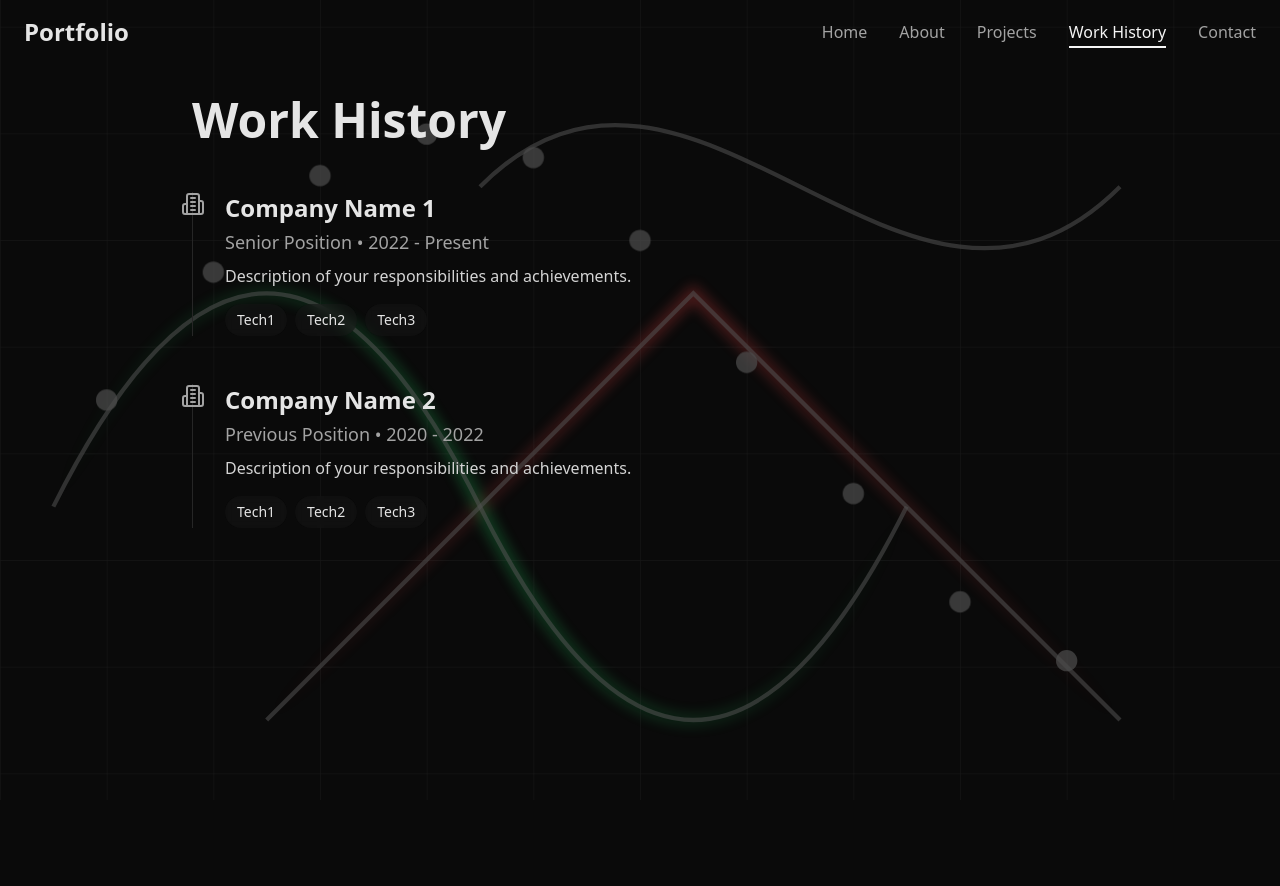
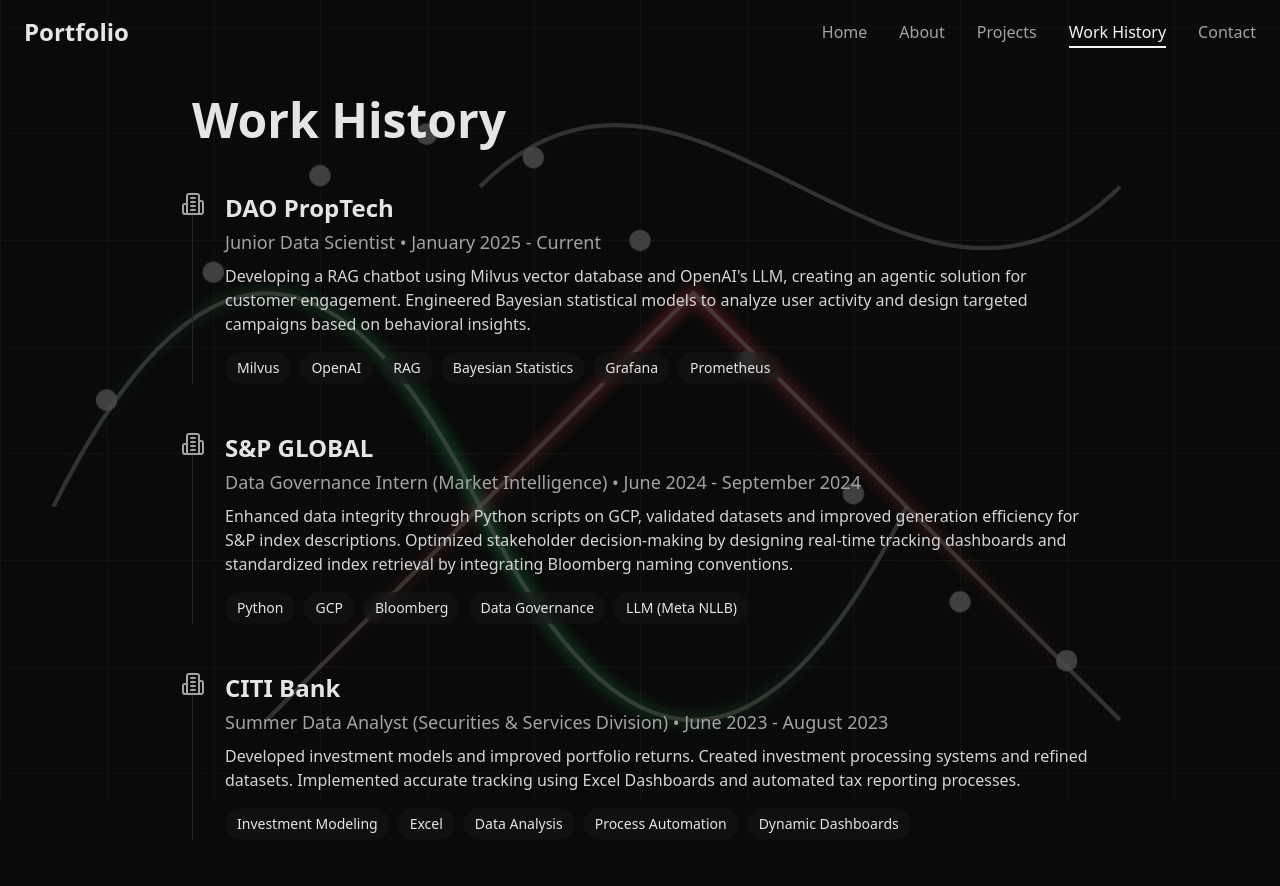
Before and after one commit to basit-faisal/Portfolio, a React (Vite) app: page /work-history in a window 1280 px wide. Shown: the top 886 px of the page. Before the commit the page ends 800 px from the top, so only its background shows below. Built offline with nearby package versions, Linux system fonts and the light colour scheme.

Commit message:
FinalizingWorkHistory

```diff
--- a/src/pages/WorkHistory.tsx
+++ b/src/pages/WorkHistory.tsx
@@ -6,20 +6,33 @@
 const WorkHistory = () => {
   const experiences = [
     {
-      company: 'Company Name 1',
-      position: 'Senior Position',
-      period: '2022 - Present',
-      description: 'Description of your responsibilities and achievements.',
-      technologies: ['Tech1', 'Tech2', 'Tech3']
+      company: 'DAO PropTech',
+      position: 'Junior Data Scientist',
+      period: 'January 2025 - Current',
+      description: 'Developing a RAG chatbot using Milvus vector database and OpenAI\'s LLM, creating an agentic solution for customer engagement. Engineered Bayesian statistical models to analyze user activity and design targeted campaigns based on behavioral insights.',
+      technologies: ['Milvus', 'OpenAI', 'RAG', 'Bayesian Statistics','Grafana','Prometheus']
     },
     {
-      company: 'Company Name 2',
-      position: 'Previous Position',
-      period: '2020 - 2022',
-      description: 'Description of your responsibilities and achievements.',
-      technologies: ['Tech1', 'Tech2', 'Tech3']
+      company: 'S&P GLOBAL',
+      position: 'Data Governance Intern (Market Intelligence)',
+      period: 'June 2024 - September 2024',
+      description: 'Enhanced data integrity through Python scripts on GCP, validated datasets and improved generation efficiency for S&P index descriptions. Optimized stakeholder decision-making by designing real-time tracking dashboards and standardized index retrieval by integrating Bloomberg naming conventions.',
+      technologies: ['Python', 'GCP', 'Bloomberg', 'Data Governance','LLM (Meta NLLB)']
     },
-    // Add more work experiences as needed
+    {
+      company: 'CITI Bank',
+      position: 'Summer Data Analyst (Securities & Services Division)',
+      period: 'June 2023 - August 2023',
+      description: 'Developed investment models and improved portfolio returns. Created investment processing systems and refined datasets. Implemented accurate tracking using Excel Dashboards and automated tax reporting processes.',
+      technologies: ['Investment Modeling', 'Excel', 'Data Analysis', 'Process Automation','Dynamic Dashboards']
+    },
+    {
+      company: 'Bank of Punjab',
+      position: 'Intern (Management Information Systems)',
+      period: 'April 2023 - June 2023',
+      description: 'Led cross-functional teams to launch and market new products globally. Drove company objectives and boosted operational efficiency through SQL queries for data-driven decisions.',
+      technologies: ['SQL', 'Team Leadership', 'Product Management', 'Data Analysis']
+    }
   ];
 
   return (
```
